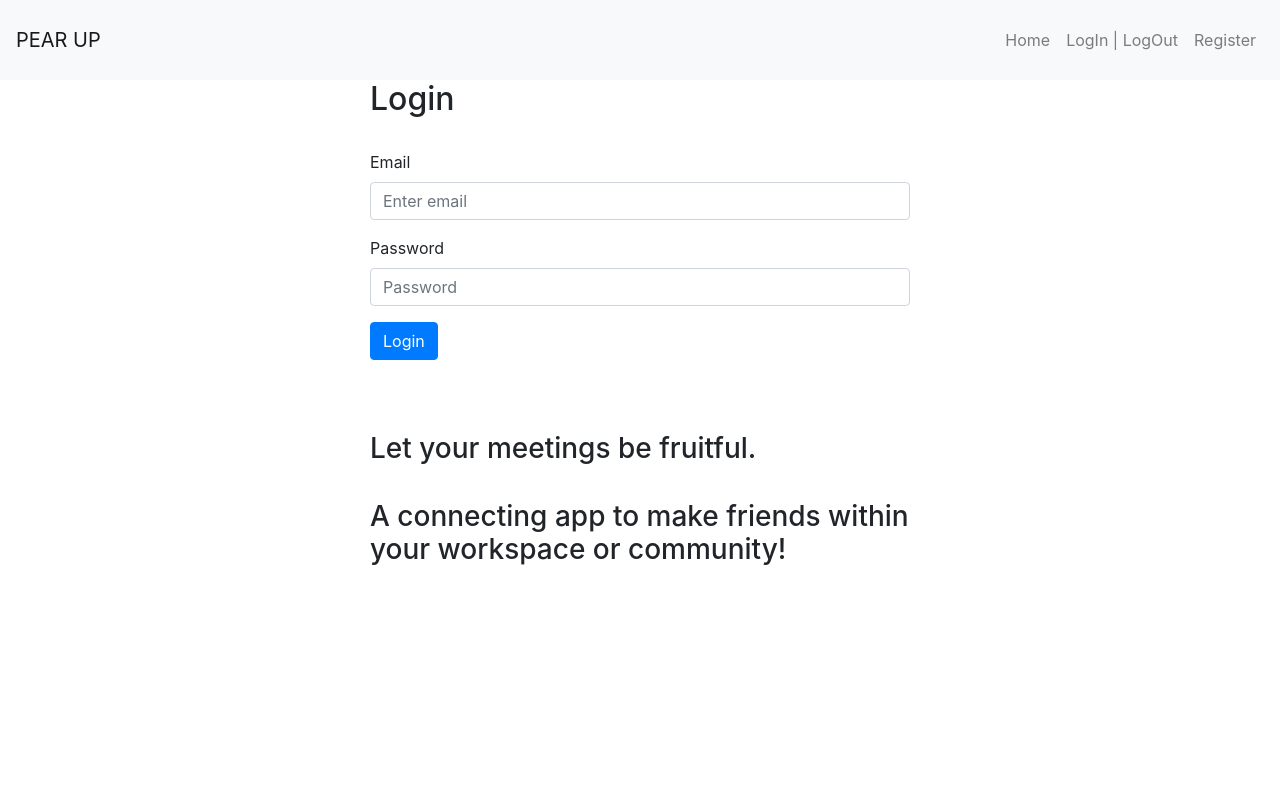
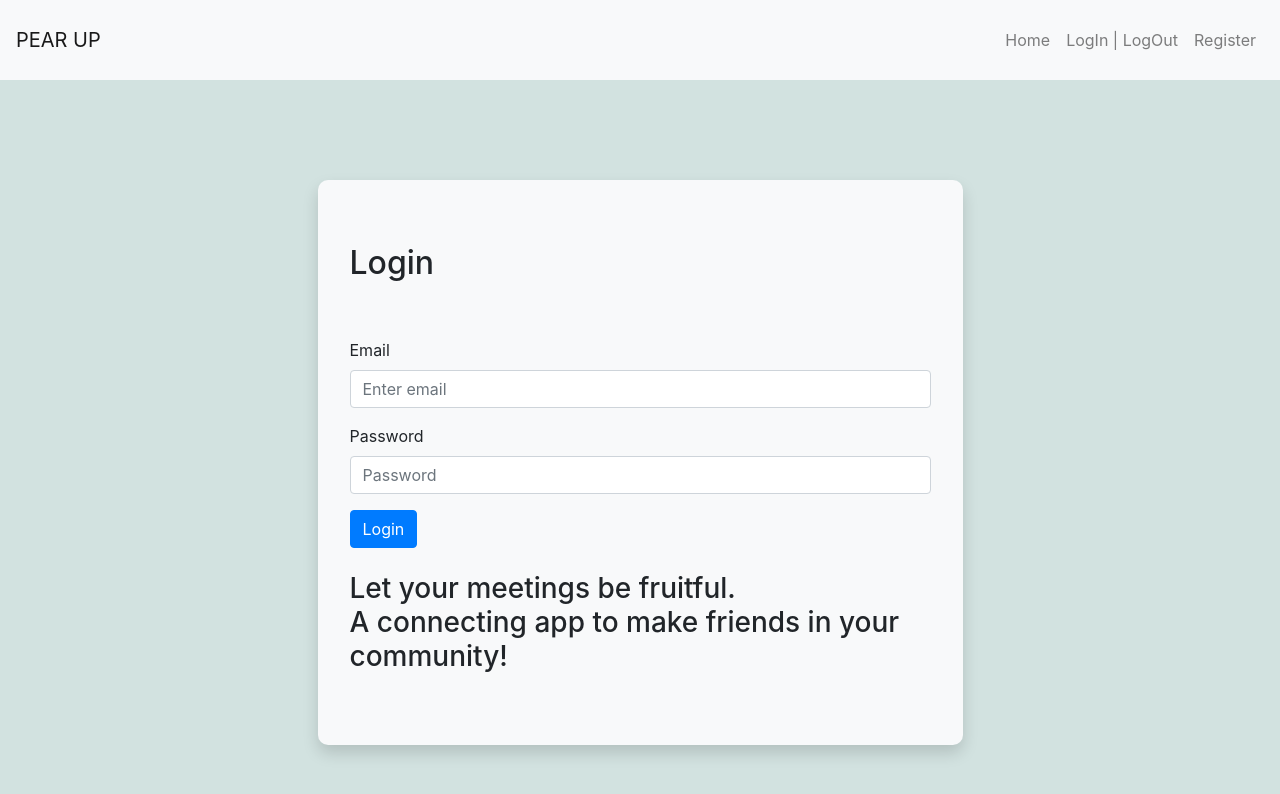
Before and after one commit to tnathalang/final-project, a React (Create React App) app in the folder client/: page /login in a window 1280 px wide. Shown: the top 794 px of the page. Built offline with nearby package versions, Linux system fonts and the light colour scheme.

Commit message:
New/css (#19)
* made login look more pretty

* rearranged calendar ito its own div.

```diff
--- a/client/src/components/Home.js
+++ b/client/src/components/Home.js
@@ -14,10 +14,11 @@ class Home extends Component {
         return (
             <div>
                 <Sidebar user={this.props.user} interests={this.props.interests} />
-                <main >
+                <main style={{backgroundColor: '#d1e1df'}} >
                     <div style={{ margin: '60px', paddingLeft: '280px' }}>
                         <Container style={{ display: 'flex' }}>
                             <Row>
+
                                 <Col sm={12}>
                                     <ProfileMatch user={this.props.user} interests={this.props.interests} />
                                 </Col>
@@ -25,11 +26,11 @@ class Home extends Component {
                                 <Col sm={12}>
                                     <PollDisplay user={this.props.user} interests={this.props.interests} />
                                 </Col>
-                                <Col sm>
+
                                 <Col sm={12}>
                                     <Calendar user={this.props.user} interests={this.props.interests} />
                                 </Col>
-                                </Col>
+
                             </Row>
                         </Container>
                     </div>
@@ -40,3 +41,20 @@ class Home extends Component {
 }
 
 export default Home
+
+
+
+// <Tabs defaultActiveKey="profile" id="uncontrolled-tab-example">
+//   <Tab eventKey="home" title="Home">
+//     <ProfileMatch user={this.props.user} interests={this.props.interests} />
+//
+//   </Tab>
+//   <Tab eventKey="profile" title="Profile">
+//     <PollDisplay user={this.props.user} interests={this.props.interests} />
+//
+//   </Tab>
+//   <Tab eventKey="contact" title="Contact" disabled>
+//     <Calendar user={this.props.user} interests={this.props.interests} />
+//
+//   </Tab>
+// </Tabs>;
--- a/client/src/components/partials/Calendar.js
+++ b/client/src/components/partials/Calendar.js
@@ -1,5 +1,6 @@
 import React, { Component } from 'react';
-
+import { UncontrolledCollapse, Button, Row, Col, Container, CardSubtitle, CardLink } from 'reactstrap';
+import { Card, Badge } from 'react-bootstrap';
 
 class Calendar extends Component {
 
@@ -7,6 +8,15 @@ class Calendar extends Component {
   render(){
     return(
       <div>
+      <Container>
+        <div class="input-group"><h2>My Calendar</h2>
+
+          <Button style={{ marginLeft: '20px', marginBottom: '1rem' }} outline color="info" id="cald">
+            ▽
+        </Button>
+        </div>
+        {/*Toggle buttons for refreshing the search and/or  inverting the search*/}
+        <UncontrolledCollapse toggler="#cald">
           <iframe
             src="https://calendar.google.com/calendar/embed?height=600&amp;wkst=1&amp;bgcolor=%23FFFFFF&amp;src=tcd0ipu9tmb25b4k1opq6pi024%40group.calendar.google.com&amp;color=%2342104A&amp;ctz=America%2FToronto"
             width="800"
@@ -18,6 +28,8 @@ class Calendar extends Component {
             <a target="_blank" href="https://calendar.google.com/calendar/r/eventedit?sf=true"
               class="cta gmail-show">Save the date</a>
           </p>
+          </UncontrolledCollapse>
+        </Container>
       </div>
     )
   }
--- a/client/src/components/partials/Login.js
+++ b/client/src/components/partials/Login.js
@@ -28,21 +28,18 @@ class Login extends Component {
   render() {
     return (
       /*Form for Login*/
-      <div className="login">
-        <Container>
-          <Row>
-            <Col></Col>
-            <Col xl={6}>
+
+      <div className="login" style={{backgroundColor: '#D2E2E0' }}>
+        <Container style={{width: '75%', padding: '50px'}} >
+
+
+
+              <div style={{width: '75%', margin: '50px auto', padding: '4rem 2rem', borderRadius: '10px'}} className= 'bg-light border-radius-3 ma-4 shadow'>
+
                 <h2>Login</h2>
                 <br />
-            </Col>
-            <Col></Col>
-          </Row>
-          <Row>
-            <Col></Col>
-            <Col xl={6}>
 
-              <Form onSubmit={this.handleSubmit}>
+                <Form onSubmit={this.handleSubmit} className= 'my-4' > {/*1-8 for y x for sides : pa = padding to all*/}
                   <Form.Group controlId="formBasicEmail">
                     <Form.Label>Email</Form.Label>
                     {/* Input ?? */}
@@ -63,21 +60,18 @@ class Login extends Component {
                   </Button>
                 </Form>
 
-              <br />
-              <br />
-              <br/>
+                <div>
                   <h3>
                   Let your meetings be fruitful.
                   <br/>
-              <br/>
-              A connecting app to make friends within your workspace or community!
+                  A connecting app to make friends in your community!
                   </h3>
+                </div>
 
 
-            </Col>
-            <Col></Col>
+              </div>
 
-          </Row>
+
         </Container>
       </div>
     )
--- a/client/src/components/partials/NewPoll.js
+++ b/client/src/components/partials/NewPoll.js
@@ -43,12 +43,13 @@ class NewPoll extends React.Component {
     return (
           // Form for testing
           <div>
-            <Container>
-              <Row>
-                <Col></Col>
-                <Col xl={6}>
+            <Container
+              className= 'bg-light border-radius-3 ma-4 shadow'
+              style={{width: '75%', padding: '30px'}}>
+
                   <Form onSubmit={this.onSubmit}>
                     <Form.Group controlId="exampleForm.ControlTextarea1">
+
                       <Form.Label>Create a New EVENT</Form.Label>
                       <Form.Control
                         name= "title"
@@ -72,9 +73,7 @@ class NewPoll extends React.Component {
                       Submit
                     </Button>
                   </Form>
-                </Col>
-                <Col></Col>
-              </Row>
+
             </Container>
           </div>
     )
--- a/client/src/components/partials/PollDisplay.js
+++ b/client/src/components/partials/PollDisplay.js
@@ -56,15 +56,15 @@ class PollDisplay extends React.Component {
   render() {
     const { open } = this.state;
     return (
-      <>
+
         <div>
           <Container>
-            <Row>
-              <Col style={{ padding: '10px' }}></Col>
-              <Col xl={12}>
+
                 <div class="input-group">
                   <h2>
-                    Pear-to-Pear Meet-Ups
+
+                    Current Hangouts
+
                   </h2>
 
                   <Button
@@ -89,6 +89,7 @@ class PollDisplay extends React.Component {
                     {/*Button to create a new poll */}
                     <Row>
                       <Col>
+                      <br />
                         <Button
                           style={{ margin: '10px', marginBottom: '1rem' }}
                           variant="outline-success"
@@ -114,12 +115,10 @@ class PollDisplay extends React.Component {
 
                   </div>
                 </UncontrolledCollapse>
-              </Col>
-              <Col></Col>
-            </Row>
+
           </Container>
         </div>
-      </>
+
     );
   }
 }
--- a/client/src/components/partials/ProfileMatch.js
+++ b/client/src/components/partials/ProfileMatch.js
@@ -50,7 +50,7 @@ class ProfileMatch extends Component {
 
     var settings = {
       dots: true,
-      infinite: true,
+      infinite: false,
       speed: 500,
       slidesToShow: 3,
       slidesToScroll: 1,
@@ -90,7 +90,9 @@ class ProfileMatch extends Component {
           <Row>
             <Col style={{ padding: '10px' }}></Col>
             <Col xl={12}>
-              <div class="input-group"><h2>Matches</h2>
+
+              <div class="input-group"><h2>My Matches</h2>
+
 
                 <Button style={{ marginLeft: '20px', marginBottom: '1rem' }} outline color="info" id="toggler">
                   ▽
@@ -114,10 +116,9 @@ class ProfileMatch extends Component {
                 <Slider {...settings}>
 
                   {this.state.users.map((user) =>
-                    <Col style={{ padding: '10px' }}>
-
-                      <Card style={{ width: '16rem' }}>
-                        <Card.Img style={{ height: '15rem' }} variant="top" src={`https://robohash.org/${user.email}.png?set=set4`} />
+                    <Col >
+                      <Card style={{ width: '18rem' }}>
+                        <Card.Img  variant="top" src={`https://robohash.org/${user.email}.png?set=set4`} />
                         <Card.Body>
                           <Card.Title>
                             {user.first_name} {user.last_name}
```
Lines whose indentation alone changed are shown as unchanged.
